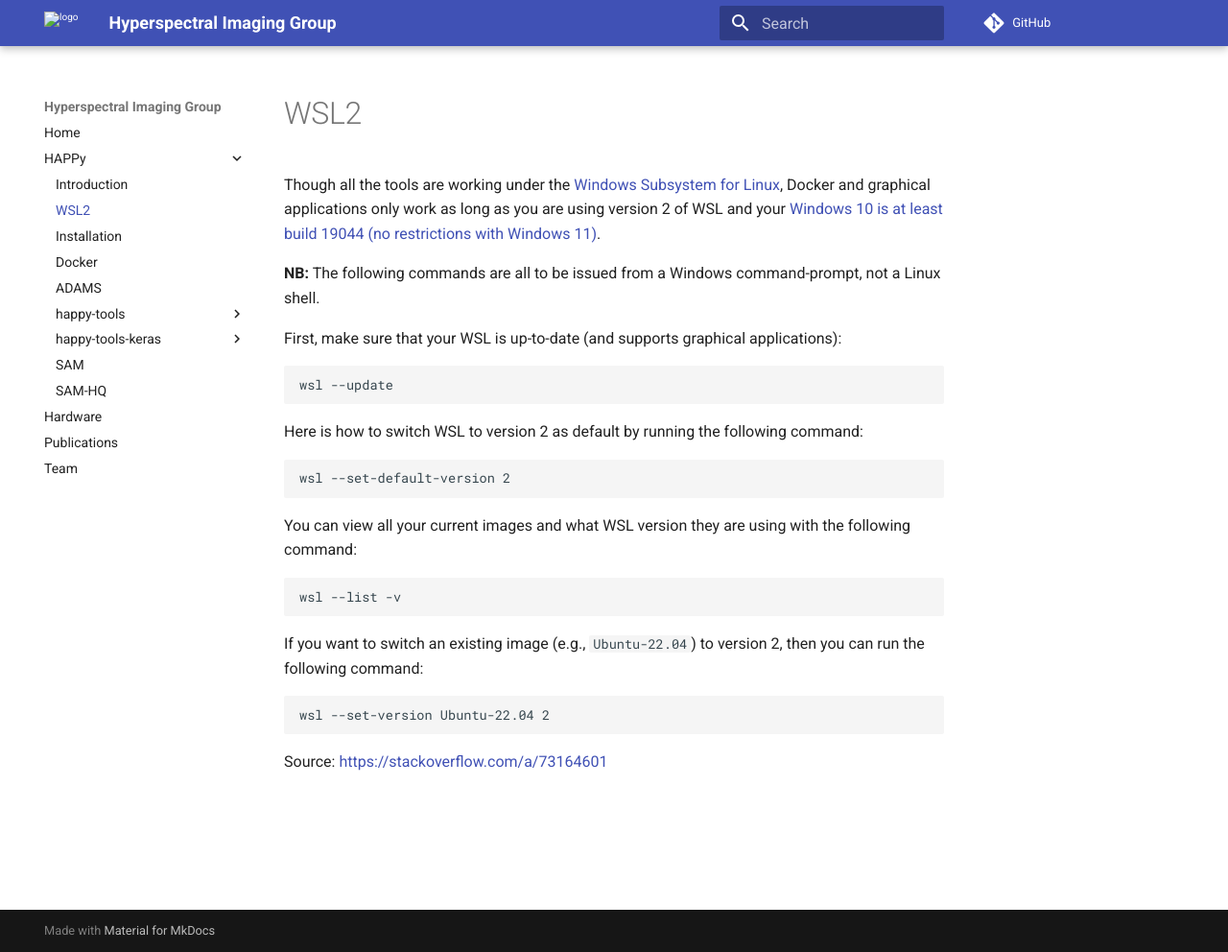
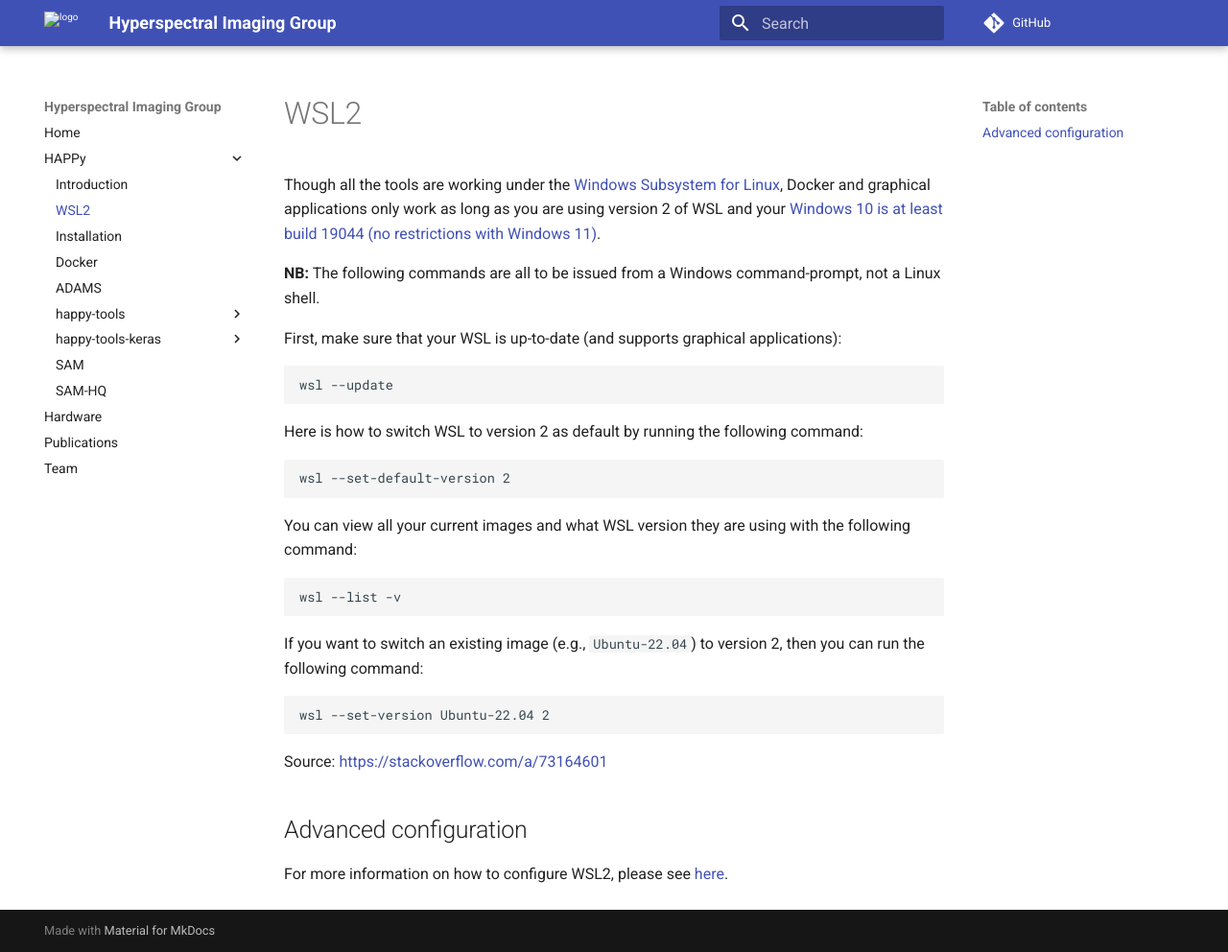
Before and after one commit to wairas/hsi-website, an MkDocs documentation site: the page built from docs/happy/wsl2.md, in a window 1280 px wide and 992 px high. Shown: the whole window at 96% size. Built offline with MkDocs 1.6.1 and Material for MkDocs 9.7.7, drawn with Linux system fonts in a browser that asks for light colours; comment, search, counter and statistics services are not loaded.

Commit message:
added link to wsl2 configuration files

````diff
--- a/docs/happy/wsl2.md
+++ b/docs/happy/wsl2.md
@@ -34,3 +34,9 @@ wsl --set-version Ubuntu-22.04 2
 ```
 
 Source: [https://stackoverflow.com/a/73164601](https://stackoverflow.com/a/73164601)
+
+
+# Advanced configuration
+
+For more information on how to configure WSL2, please see
+[here](https://learn.microsoft.com/en-us/windows/wsl/wsl-config).
````
